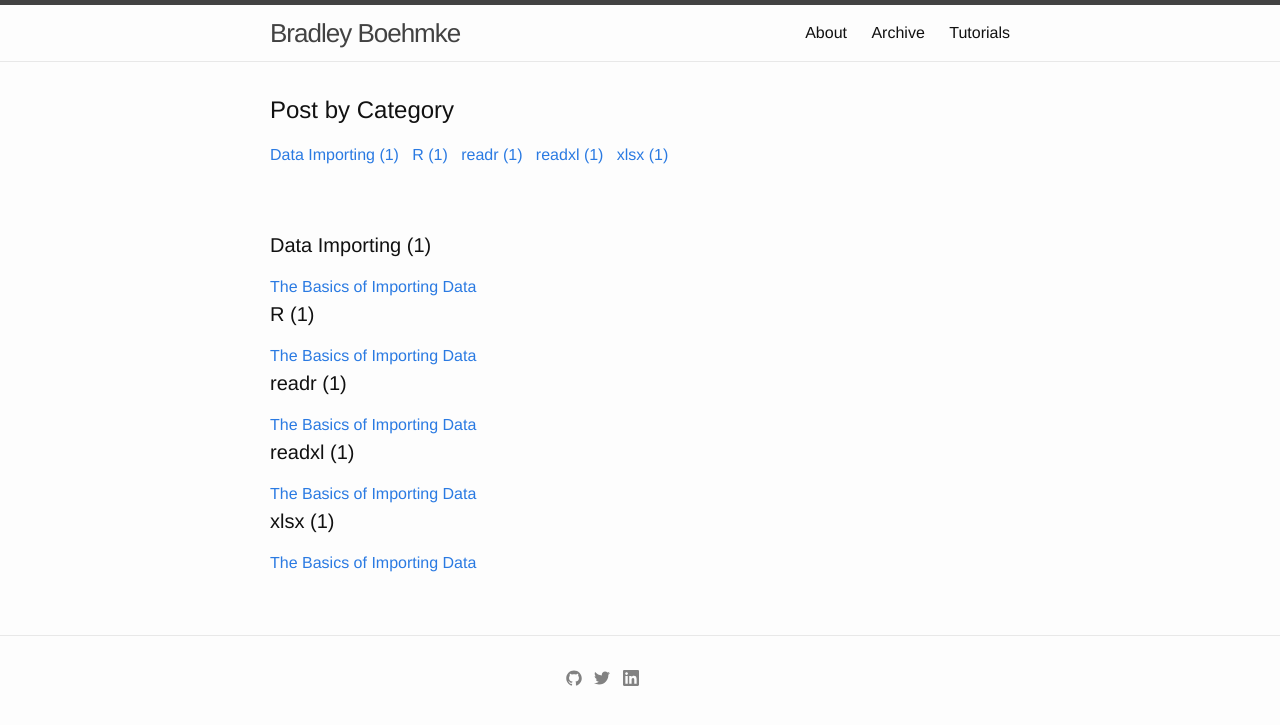
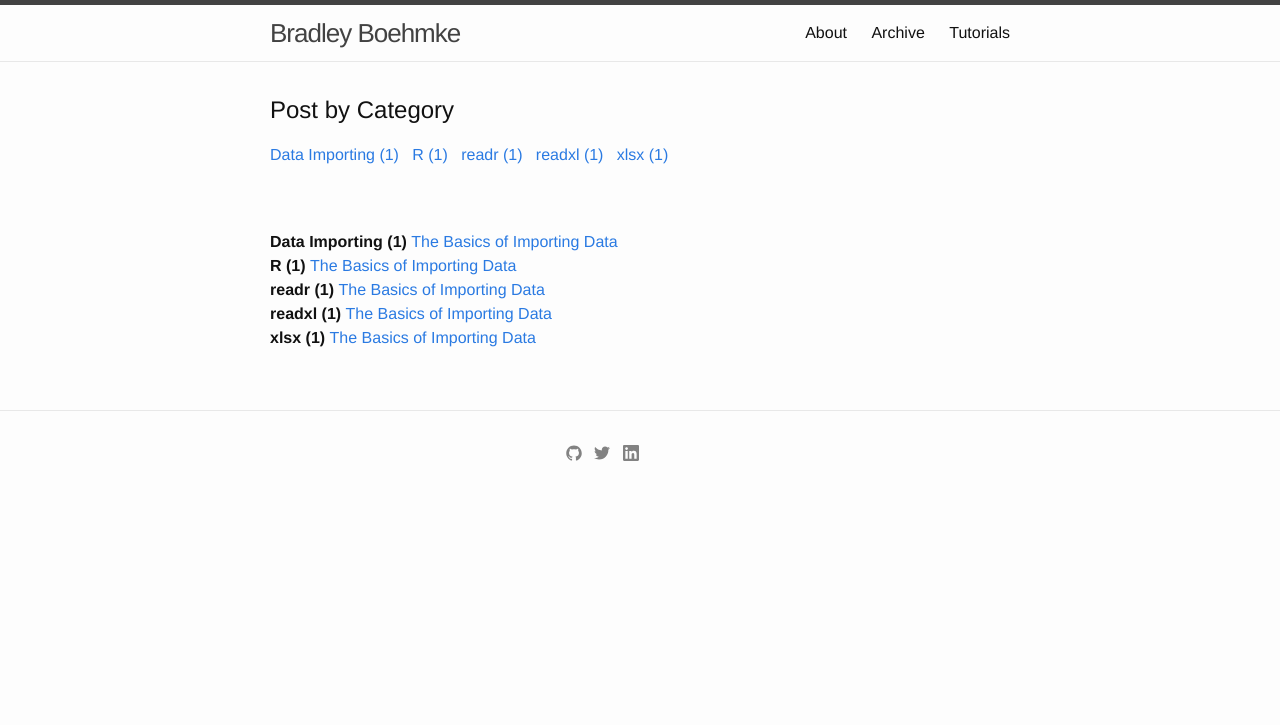
Before and after one commit to bradleyboehmke/bradleyboehmke, a Jekyll site: the page built from archivebycategory.md, in a window 1280 px wide. Shown: the top 725 px of the page. Built offline with Jekyll 4.4.1, drawn with Linux system fonts in a browser that asks for light colours.

Commit message:
Update archivebycategory.md

```diff
--- a/archivebycategory.md
+++ b/archivebycategory.md
@@ -22,9 +22,8 @@
 <br>
 
 <div id="index">
-    <br>
     {% for category in categories %}
-    <a name="{{ category[0] }}"></a><h4>{{ category[0] | replace:'-', ' ' }} ({{ category | last | size }}) </h4>
+    <a name="{{ category[0] }}"></a><br><strong>{{ category[0] | replace:'-', ' ' }} ({{ category | last | size }}) </strong>
     {% assign sorted_posts = site.posts | sort: 'title' %}
     {% for post in sorted_posts %}
     {%if post.categories contains category[0]%}
```
